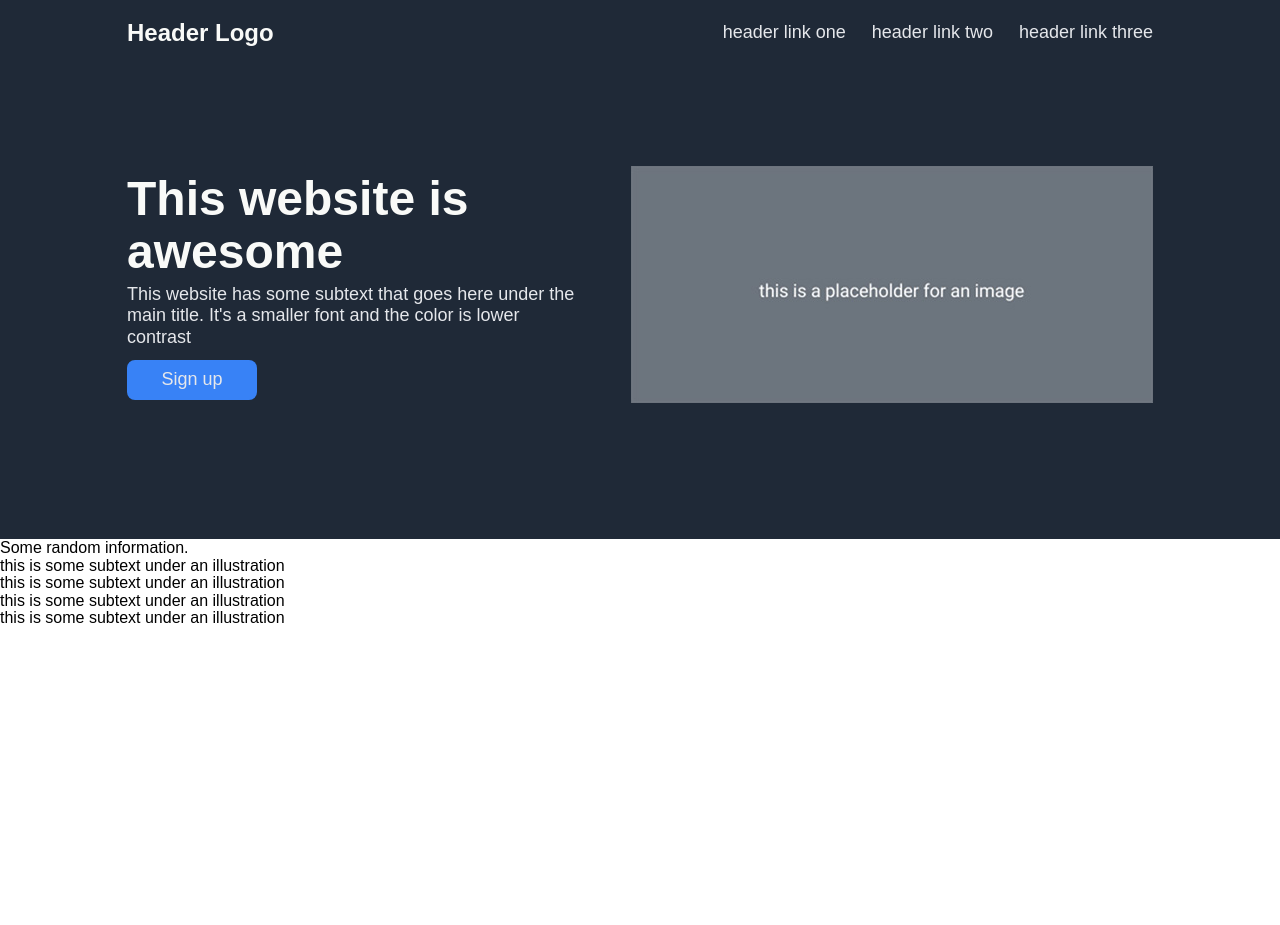
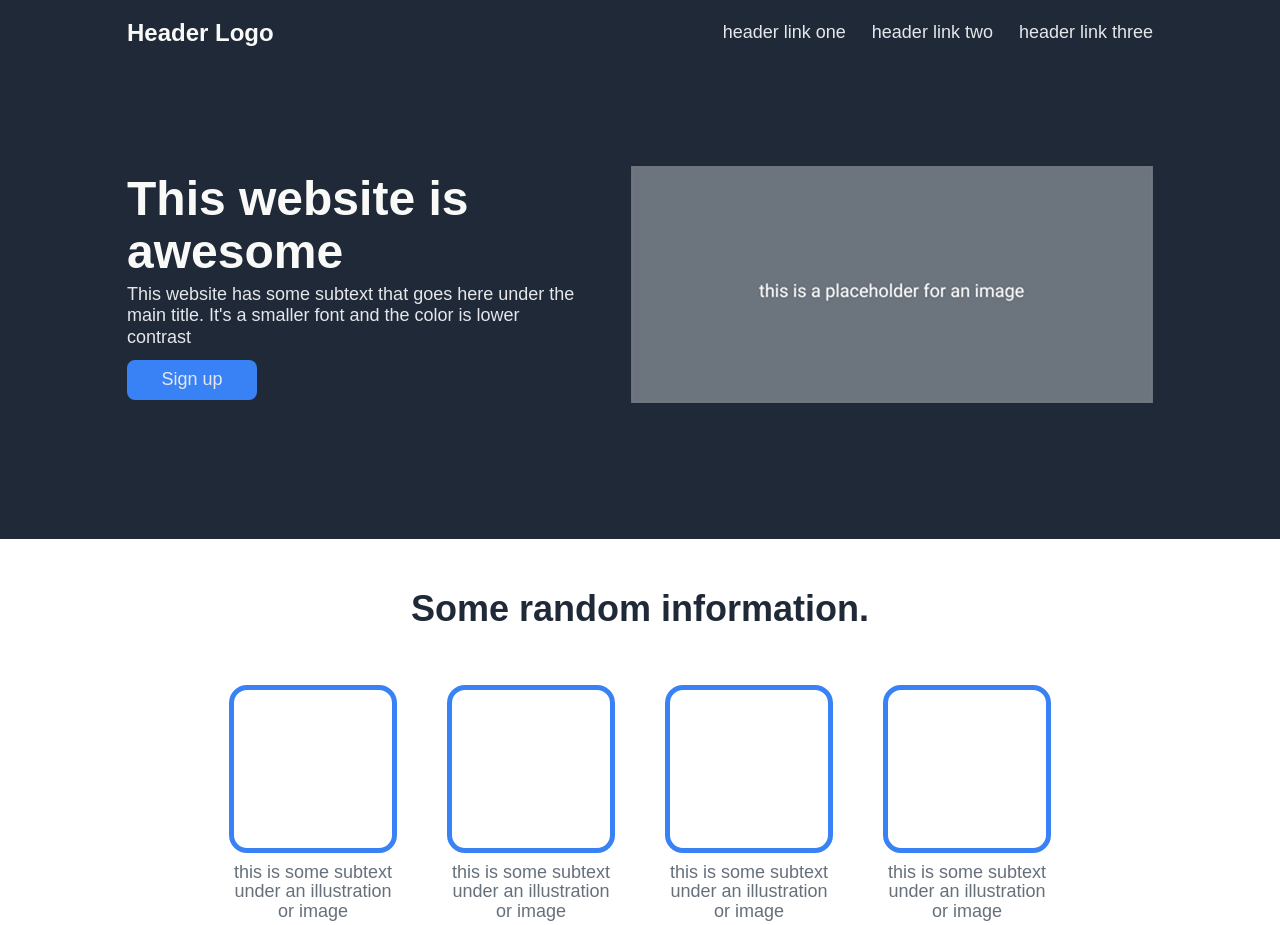
Before and after one commit to ClaudioCamba/top-landing-page, a plain HTML site: page index.html in a window 1280 px wide. Before the commit the page ends 800 px from the top, so only its background shows below. Drawn offline with Linux system fonts and the light colour scheme.

Commit message:
Add styling for 'The random information' section

```diff
--- a/css/style.css
+++ b/css/style.css
@@ -47,7 +47,9 @@ a {
 .content-wrap > header,
 .header-nav,
 .header-nav ul,
-.header-hero {
+.header-hero,
+.main,
+.img-txt-wrap {
   display: flex;
 }
 
@@ -58,14 +60,17 @@ a {
 }
 
 /* Flex center */
-.content-wrap > header {
+.content-wrap > header,
+.content-wrap > main,
+.content-wrap > footer {
   width: 100%;
   justify-content: center;
   align-items: center;
 }
 
 /* Section max width center */
-.header > * {
+.header > *,
+.main > section {
   max-width: 1026px;
   width: 100%;
 }
@@ -86,7 +91,8 @@ header {
 /* Hero secondary text */
 .header-nav li a,
 .header-hero p,
-.left button {
+.left button,
+.img-txt-wrap p {
   font-size: 18px;
   color: #e5e7eb;
 }
@@ -96,6 +102,13 @@ header {
   font-size: 24px;
   color: #f9faf8;
   font-weight: 600;
+}
+
+/* Information header */
+section h2 {
+  font-size: 36px;
+  font-weight: bolder;
+  color: #1f2937;
 }
 
 /* Header ==================== */
@@ -132,3 +145,31 @@ header {
   border-radius: 8px;
   width: 130px;
 }
+
+/* Main Section 1 ==================== */
+.main-section-1 h2 {
+  text-align: center;
+  margin-bottom: 56px;
+}
+.main-section-1 {
+  padding: 50px 0 100px;
+}
+.img-txt-wrap {
+  justify-content: center;
+  align-items: center;
+  gap: 50px;
+  flex-wrap: wrap;
+}
+.img-txt-box {
+  max-width: 168px;
+  text-align: center;
+}
+.img-txt-wrap .img-wrap {
+  border: 5px solid #3882f6;
+  height: 168px;
+  border-radius: 18px;
+  margin-bottom: 10px;
+}
+.img-txt-wrap p {
+  color: #66707b;
+}
--- a/index.html
+++ b/index.html
@@ -37,22 +37,22 @@
       <main class="main">
         <section class="main-section-1">
           <h2>Some random information.</h2>
-          <div class="content-wrap">
+          <div class="img-txt-wrap">
             <div class="img-txt-box">
               <div class="img-wrap"></div>
-              <p>this is some subtext under an illustration</p>
+              <p>this is some subtext under an illustration or image</p>
             </div>
             <div class="img-txt-box">
               <div class="img-wrap"></div>
-              <p>this is some subtext under an illustration</p>
+              <p>this is some subtext under an illustration or image</p>
             </div>
             <div class="img-txt-box">
               <div class="img-wrap"></div>
-              <p>this is some subtext under an illustration</p>
+              <p>this is some subtext under an illustration or image</p>
             </div>
             <div class="img-txt-box">
               <div class="img-wrap"></div>
-              <p>this is some subtext under an illustration</p>
+              <p>this is some subtext under an illustration or image</p>
             </div>
           </div>
         </section>
```
